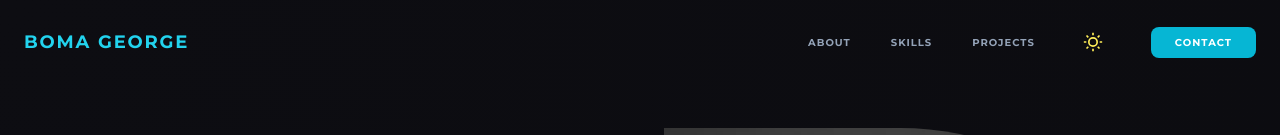
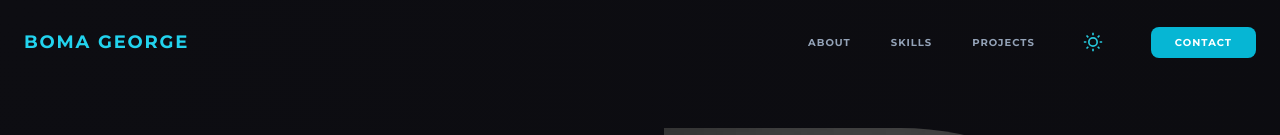
Before and after one commit to BomsG/My_Portfolio, a React (Vite) app: page / in a window 1280 px wide. Shown: the top 135 px of the page. Built offline with nearby package versions, Linux system fonts and the light colour scheme.

Commit message:
ui nav update

```diff
--- a/components/Navbar.tsx
+++ b/components/Navbar.tsx
@@ -67,9 +67,9 @@ const Navbar: React.FC<NavbarProps> = ({ isDarkMode, toggleDarkMode }) => {
             aria-label="Toggle Dark Mode"
           >
             {isDarkMode ? (
-              <RiSunLine size={20} color="#FFEE58 " />
+              <RiSunLine size={20} color="#26C6DA " />
             ) : (
-              <RiMoonLine size={20} color="#FFEE58 " />
+              <RiMoonLine size={20} color="#26C6DA " />
             )}
           </button>
 
@@ -90,9 +90,9 @@ const Navbar: React.FC<NavbarProps> = ({ isDarkMode, toggleDarkMode }) => {
             className="p-2 rounded-full hover:bg-editorial-pebble dark:hover:bg-obsidian-700 transition-colors"
           >
             {isDarkMode ? (
-              <RiSunLine size={20} color="#FFEE58 " />
+              <RiSunLine size={20} color="#26C6DA " />
             ) : (
-              <RiMoonLine size={20} color="#FFEE58 " />
+              <RiMoonLine size={20} color="#26C6DA " />
             )}
           </button>
           <button
```
